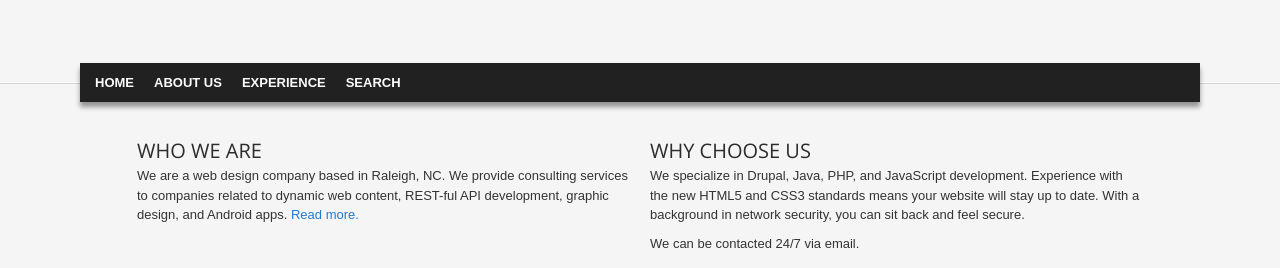
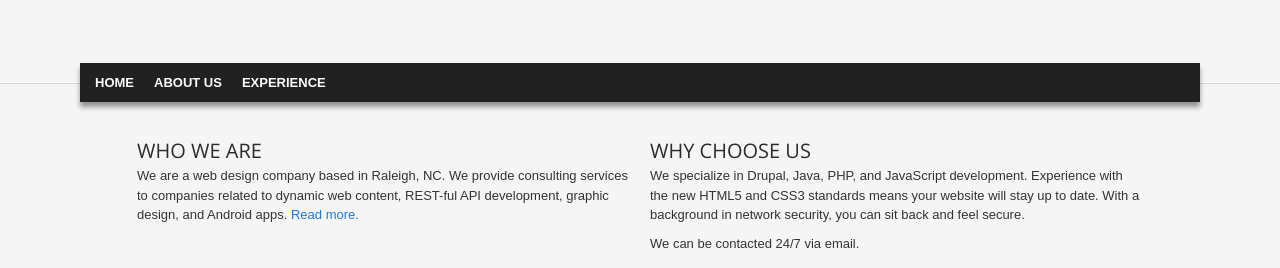
Before and after one commit to berkona/berkona.github.com, a Jekyll site: the page built from index.html, in a window 1280 px wide. Shown: the top 268 px of the page. Built offline with Jekyll 4.4.1, drawn with Linux system fonts in a browser that asks for light colours; Markdown is read by kramdown in place of the engine named in the settings.

Commit message:
Removed search that doesnt work

```diff
--- a/_layouts/default.html
+++ b/_layouts/default.html
@@ -80,9 +80,6 @@ layout: none
               <li class="leaf">
                 <a href="/experience" title="What we&#039;ve done.">Experience</a>
               </li>
-              <li class="leaf last">
-                <a href="/search" title="search">Search</a>
-              </li>
             </ul>
           </div>
         </nav>
```
